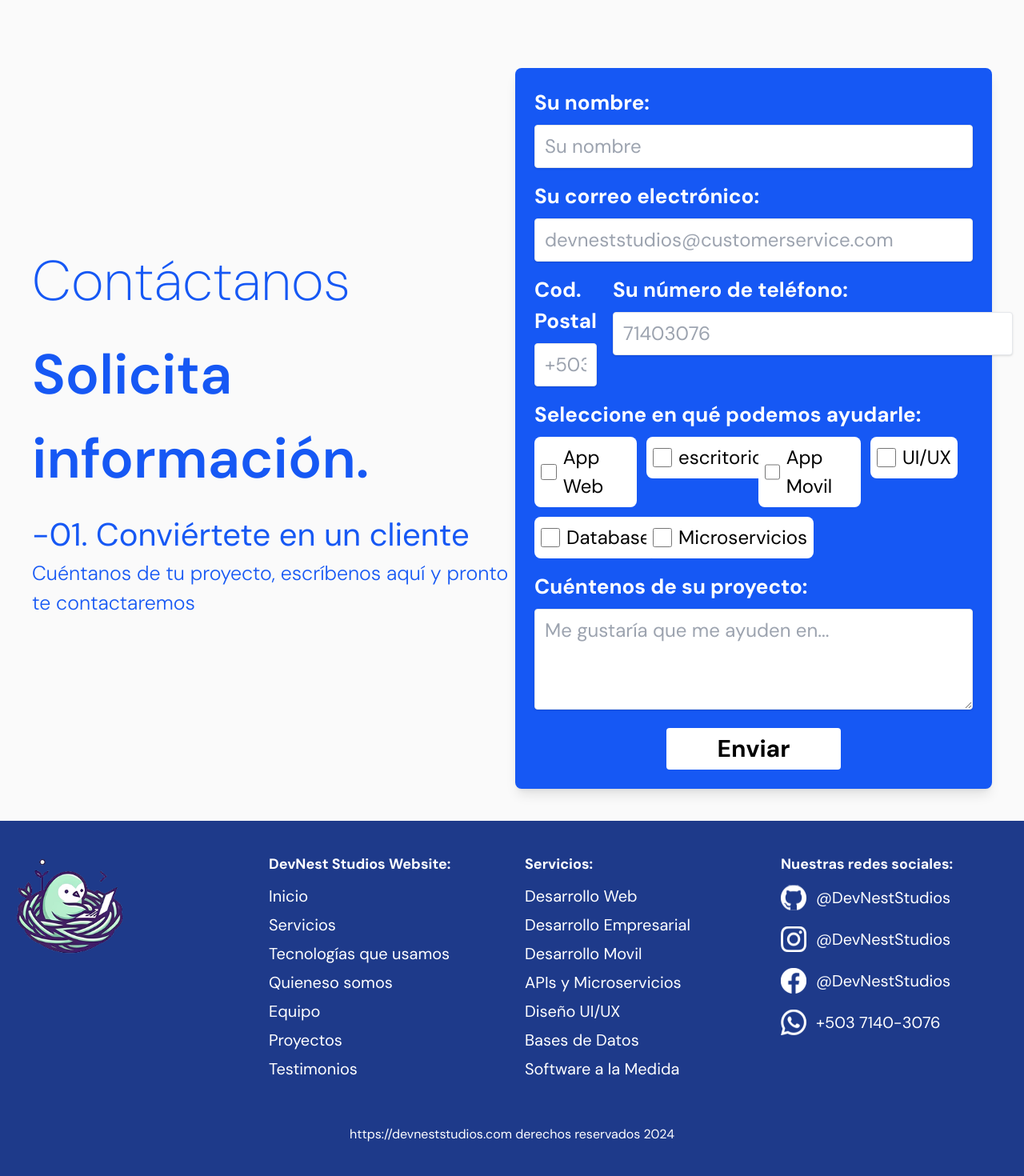
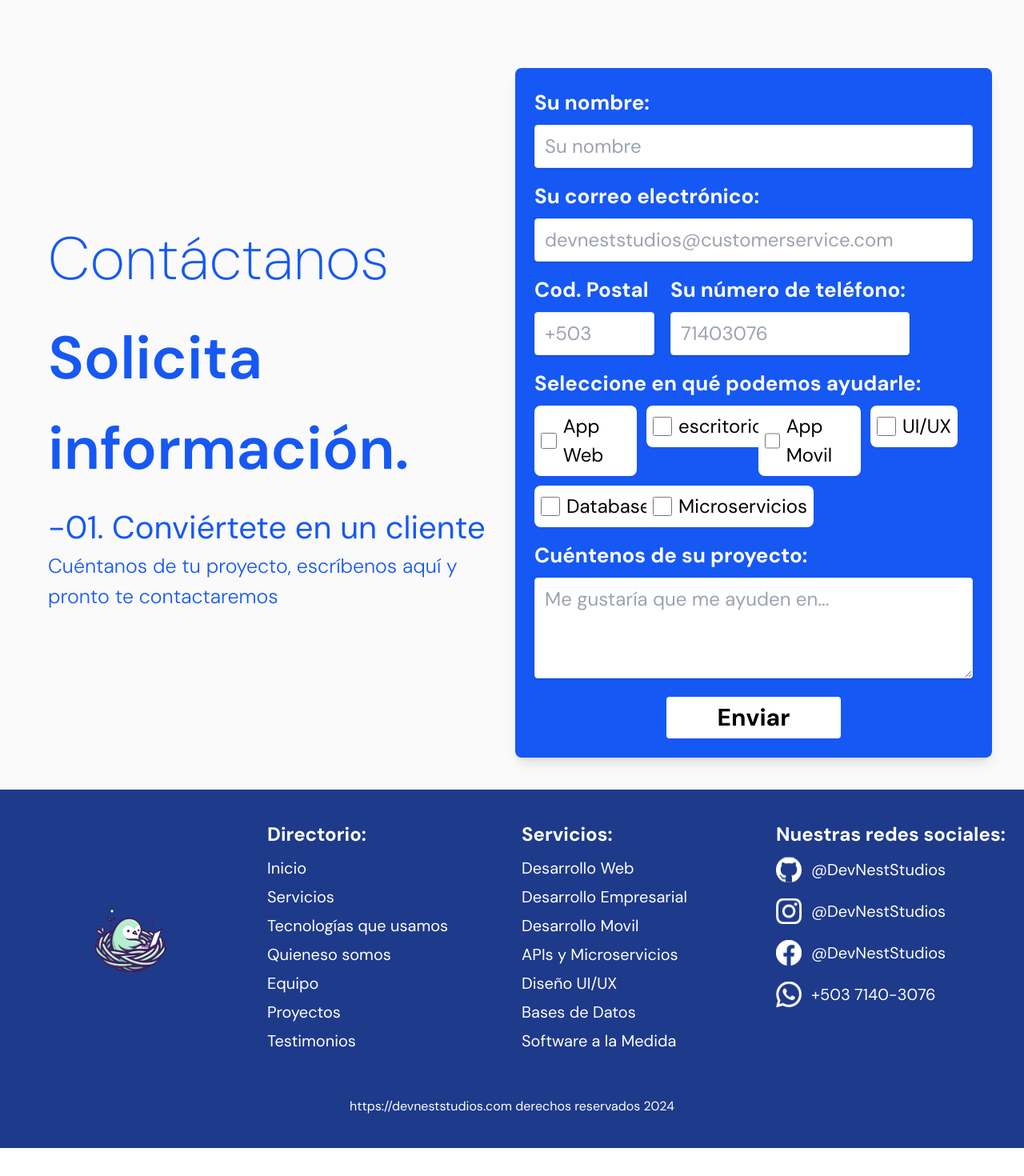
Before and after one commit to MichaelTorres12/DevNestStudios_LandingPage, a React (Vite) app: page / in a window 1280 px wide. Shown: the part 6251-7721 px from the top of the page at 80% size. After the commit the page ends 7686 px from the top, so only its background shows below. Built offline with nearby package versions, Linux system fonts and the light colour scheme.

Commit message:
Responsive design is completly done, by now xd

```diff
--- a/src/components/AboutSection/AboutComponent.jsx
+++ b/src/components/AboutSection/AboutComponent.jsx
@@ -12,7 +12,7 @@ export const AboutComponent = () => {
             {/*Banner Image*/}
             <img className="rounded-xl xsm:hidden md:block" src="/about/aboutUsBanner.svg" alt="Sobre Nosotros" />
 
-            <div className='flex items-center justify-center border-4 border-black bg-white md:w-[400px] xsm:w-[250px] p-2 px-3 md:rounded-[40px] xsm:rounded-[20px] translate-y-[-60%] gap-3 hover:shadow-2xl'>
+            <div className='flex items-center justify-center border-4 border-black bg-white md:w-[400px] xsm:w-full p-2 px-3 md:rounded-[40px] xsm:rounded-[20px] translate-y-[-60%] gap-3 hover:shadow-2xl'>
               <img className='md:w-24 md:h-24 xsm:w-14 xsm:h-14' src="/devNestStudiosLogo.svg" alt="Dev Nest Studios Logo" />
               <h2 className='md:text-3xl xsm:text-xl font-semibold'>Sobre nosotros</h2>
             </div>
--- a/src/components/ContactSection/ContactComponent.jsx
+++ b/src/components/ContactSection/ContactComponent.jsx
@@ -29,14 +29,14 @@ const checkboxServices = [
 
 export const ContactComponent = () => {
   return (
-    <div className="bg-[#FAFAFA] py-10 px-5 md:px-10">
-      <div className="container mx-auto grid grid-cols-1 md:grid-cols-2 gap-2 items-center max-w-[1440px]">
+    <div className="bg-[#FAFAFA] xsm:py-5 md:py-10 xsm:px-0 md:px-10">
+      <div className="container mx-auto grid grid-cols-1 lg:grid-cols-2 gap-2 items-center max-w-[1440px]">
         {/* Texto de Contacto */}
-        <div className='"'>
-          <h2 className="text-[70px] font-extralight text-[#1658F4] mb-3">Contáctanos</h2>
-          <p className="text-[70px] font-semibold text-[#1658F4] mb-3">Solicita información.</p>
-          <p className="text-[40px] text-[#1658F4]">-01. Conviértete en un cliente</p>
-          <p className="text-[25px] font-light text-[#1658F4]">Cuéntanos de tu proyecto, escríbenos aquí y pronto te contactaremos</p>
+        <div className='xsm:px-5 xsm:text-center lg:text-left'>
+          <h2 className="md:text-[75px] xsm:text-[50px] font-extralight text-[#1658F4] mb-3">Contáctanos</h2>
+          <p className="md:text-[75px] xsm:text-[50px] font-semibold text-[#1658F4] mb-3">Solicita información.</p>
+          <p className="md:text-[40px] xsm:text-[35px] text-[#1658F4]">-01. Conviértete en un cliente</p>
+          <p className="md:text-[25px] xsm:text-[20px] font-light text-[#1658F4]">Cuéntanos de tu proyecto, escríbenos aquí y pronto te contactaremos</p>
         </div>
 
         {/* Formulario de Contacto */}
@@ -58,18 +58,18 @@ export const ContactComponent = () => {
             </div>
 
             {/*cellphone number*/}
-            <div className="mb-4 flex gap-5">
+            <div className="mb-4 flex md:flex-row xsm:flex-col gap-5">
               <div className=''>
                   <label className="block text-white text-[26px] font-bold mb-2" htmlFor="name">
                     Cod. Postal
                   </label>
-                  <input className="text-[24px] shadow appearance-none border rounded w-full py-2 px-3 text-black" id="name" type="text" placeholder="+503" />
+                  <input className="text-[24px] shadow appearance-none border rounded xsm:w-full md:w-[150px] py-2 px-3 text-black" id="name" type="text" placeholder="+503" />
                 </div>
                 <div>
                 <label className="block text-white text-[26px] font-bold mb-2" htmlFor="name">
                     Su número de teléfono:
                   </label>
-                  <input className="text-[24px] w-[500px] shadow appearance-none border rounded  py-2 px-3 text-black" id="name" type="text" placeholder="71403076" />
+                  <input className="text-[24px] shadow appearance-none border rounded w-full  py-2 px-3 text-black" id="name" type="text" placeholder="71403076" />
                 </div>
               </div>
 
@@ -78,10 +78,10 @@ export const ContactComponent = () => {
               <label className="block text-white text-[26px] font-bold mb-2">
                 Seleccione en qué podemos ayudarle:
               </label>
-              <div className="grid grid-cols-4 gap-3 w-auto">
+              <div className="grid xl:grid-cols-4 md:grid-cols-3 xsm:grid-cols-2 lg:gap-3 xsm:gap-1 w-auto">
                 {checkboxServices.map((item) => (
                   <div key={item.id}>
-                    <label className="text-[24px] inline-flex items-center bg-white p-2 rounded-lg hover:cursor-pointer ">
+                    <label className="xsm:text-[16px] md:text-[24px] inline-flex items-center bg-white p-2 rounded-lg hover:cursor-pointer ">
                       <input type="checkbox" className="form-checkbox w-6 h-6  " />
                       <span className="ml-2 ">{item.service}</span>
                     </label>
--- a/src/components/FooterSection/FooterComponent.jsx
+++ b/src/components/FooterSection/FooterComponent.jsx
@@ -3,16 +3,16 @@ import './FooterSectionStyle.css';
 export const FooterComponent = () => {
   return (
     <footer className="bg-blue-900 text-white py-10">
-      <div className="container mx-auto px-4 grid grid-cols-1 md:grid-cols-4 gap-8 max-w-[1440px]">
+      <div className="container mx-auto px-4 grid lg:grid-cols-4 md:grid-cols-2 xsm:grid-cols-1  xsm:gap-8 md:gap-6 max-w-[1440px]">
         {/* Logo y navegación */}
-        <div>
-          <img src="/devNestStudiosLogo.svg" alt="DevNest" className="mb-4" />
+        <div className='flex items-center justify-center'>
+          <img src="/devNestStudiosLogo.svg" alt="DevNest" className="xsm:w-20 xsm:h-20 md:w-24 md:h-24 lg:w-26 lg:h-26" />
           {/* Incluir enlaces de navegación aquí */}
         </div>
 
         {/* Links de navegación */}
-        <div>
-          <h4 className="font-bold text-lg mb-3">DevNest Studios Website:</h4>
+        <div className='flex flex-col xsm:px-14 lg:px-0'>
+          <h4 className="font-bold text-2xl mb-3">Directorio:</h4>
             <a href=""><p className='text-xl mb-2'>Inicio</p></a>
             <a href=""><p className='text-xl mb-2'>Servicios</p></a>
             <a href=""><p className='text-xl mb-2'>Tecnologías que usamos</p></a>
@@ -23,8 +23,8 @@ export const FooterComponent = () => {
         </div>
 
         {/* Servicios */}
-        <div>
-          <h4 className="font-bold text-lg mb-3">Servicios:</h4>
+        <div className='flex flex-col xsm:px-14 lg:px-0'>
+          <h4 className="font-bold text-2xl mb-3">Servicios:</h4>
             <a href=""><p className='text-xl mb-2'>Desarrollo Web</p></a>
             <a href=""><p className='text-xl mb-2'>Desarrollo Empresarial</p></a>
             <a href=""><p className='text-xl mb-2'>Desarrollo Movil</p></a>
@@ -35,8 +35,8 @@ export const FooterComponent = () => {
         </div>
 
         {/* Redes sociales */}
-        <div>
-          <h4 className="font-bold text-lg mb-3">Nuestras redes sociales:</h4>
+        <div className='flex flex-col xsm:px-14 lg:px-0'>
+          <h4 className="font-bold text-2xl mb-3">Nuestras redes sociales:</h4>
             <a className='flex items-center gap-3 mb-5' href="">
               <img className='w-8 h-8' src="/footer/githubLogo.svg" alt="GitHub Logo" />
               <p className='text-xl'>@DevNestStudios</p>
```
